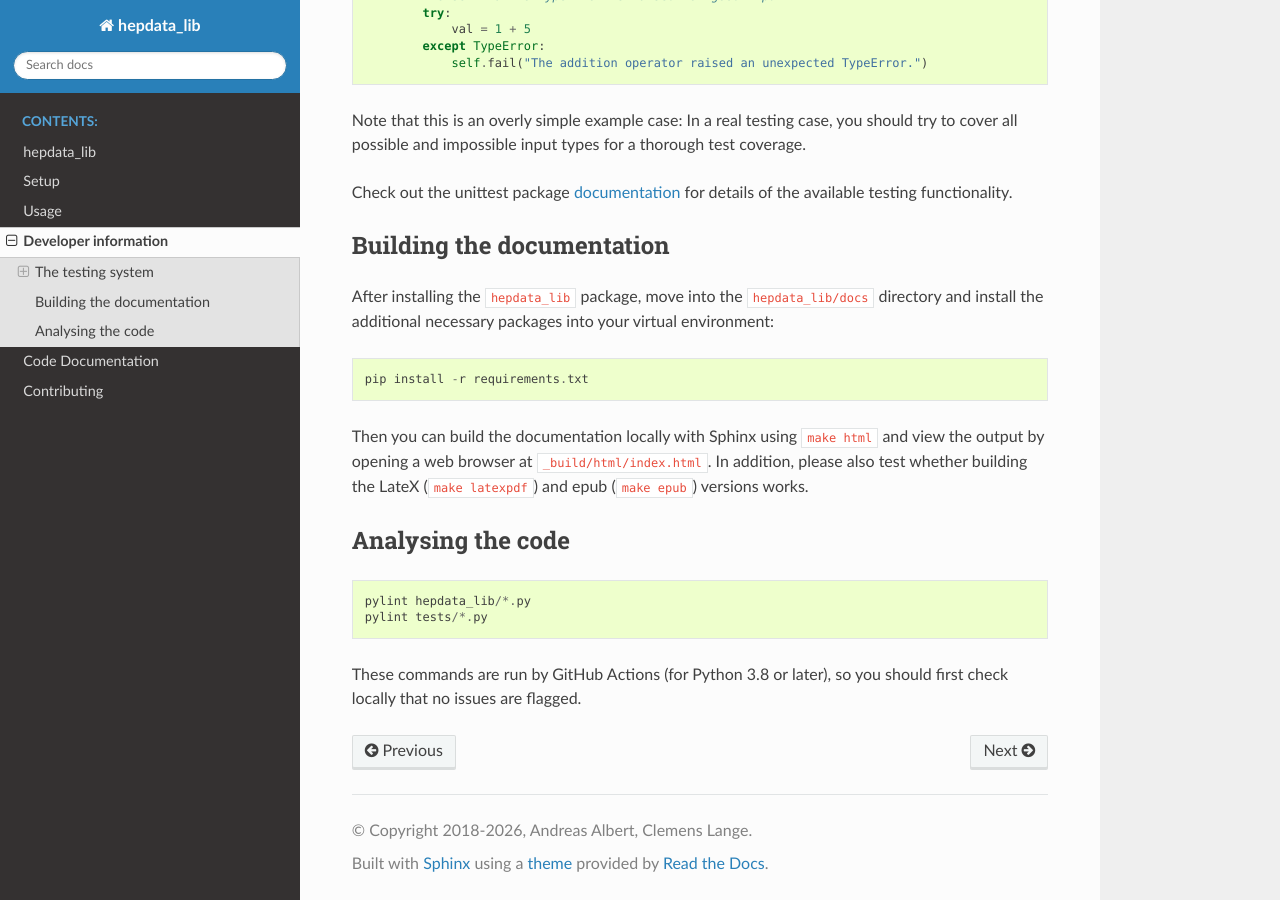
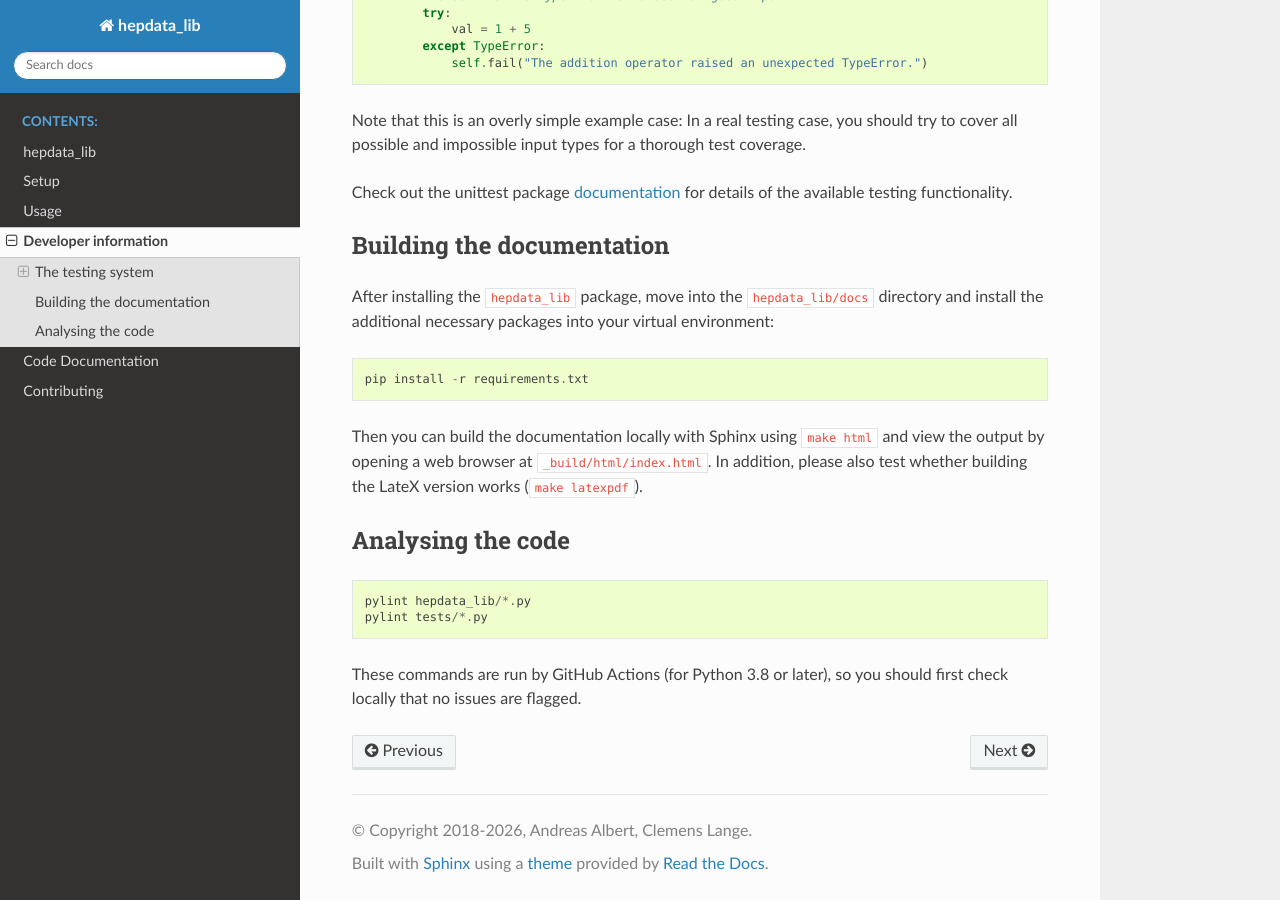
Before and after one commit to HEPData/hepdata_lib, a Sphinx documentation site: the page built from docs/dev.rst, in a window 1280 px wide and 900 px high, scrolled down 2214 px. Built offline with Sphinx 7.4.7 and the Read the Docs theme 3.1.0, drawn with Linux system fonts in a browser that asks for light colours.

Commit message:
docs: remove epub mention from developer info

```diff
--- a/docs/dev.rst
+++ b/docs/dev.rst
@@ -116,7 +116,7 @@ After installing the ``hepdata_lib`` package, move into the ``hepdata_lib/docs``
     pip install -r requirements.txt
 
 Then you can build the documentation locally with Sphinx using ``make html`` and view the output by opening a web browser at ``_build/html/index.html``.
-In addition, please also test whether building the LateX (``make latexpdf``) and epub (``make epub``) versions works.
+In addition, please also test whether building the LateX version works (``make latexpdf``).
 
 
 Analysing the code
```
